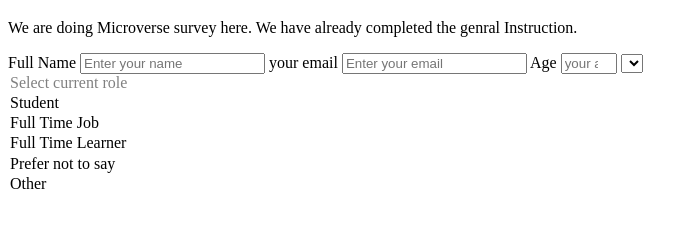
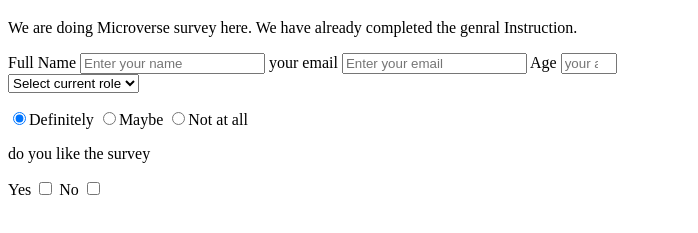
Before and after one commit to Deepakdanger/New-miroverse, a plain HTML site: page fcc-test-suite-template-master/index.html in a window 1280 px wide. Shown: the part 61-294 px from the top of the page, without its empty margins (0-698 px from the left). Drawn offline with Linux system fonts and the light colour scheme.

Commit message:
added a checkpox

```diff
--- a/fcc-test-suite-template-master/index.html
+++ b/fcc-test-suite-template-master/index.html
@@ -19,7 +19,8 @@
         <input type="email" id="email" placeholder="Enter your email" required>
          <label id="number-label" for="age">Age</label>
          <input type="number" id="number" placeholder="your age" min="20" max="99" required>
-         <select>
+
+
           <div class="form-group">
             <select id="dropdown" name="role" class="form-control" required>
               <option disabled selected value>Select current role</option>
@@ -30,8 +31,34 @@
               <option value="other">Other</option>
             </select>
       </div>
-
-         </select>
+         <div class="form-group">
+          <p></p>
+          <label>
+            <input
+              name="user-recommend"
+              value="Yes sure"
+              type="radio"
+              class="input-radio"
+              checked
+            />Definitely</label
+          >
+          <label>
+            <input
+              name="user-recommend"
+              value="maybe, not sure"
+              type="radio"
+              class="input-radio"
+            />Maybe</label
+          >
+          <label
+            ><input name="user-recommend" value="not-sure" type="radio" class="input-radio"
+            />Not at all</label>
+        </div>
+       <p>do you like the survey</p>
+        <label for="yes">Yes</label>
+        <input type="checkbox" value="yes">
+        <label for="no">No</label>
+        <input type="checkbox" value="no">
 
       </form>
 
```
